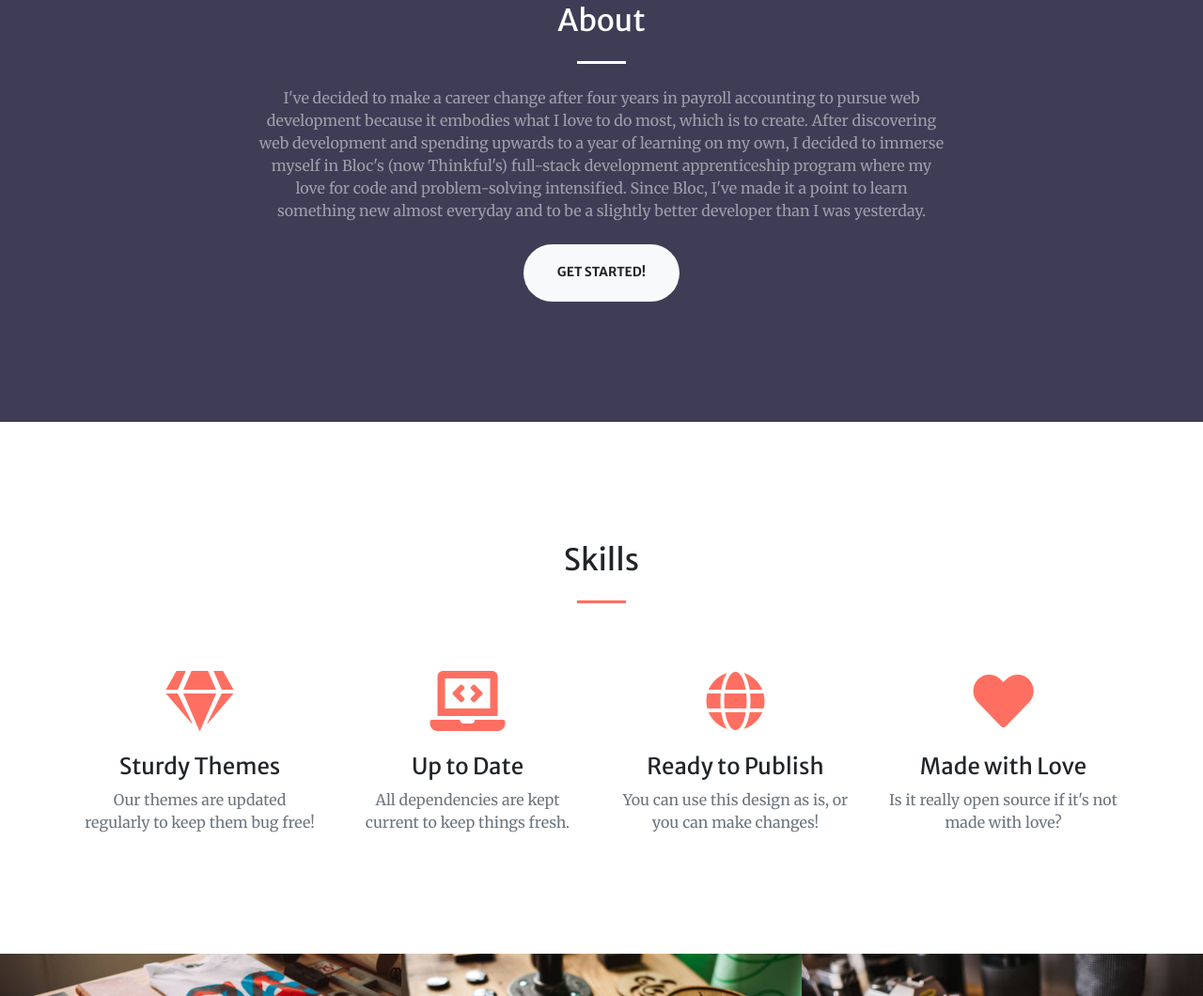
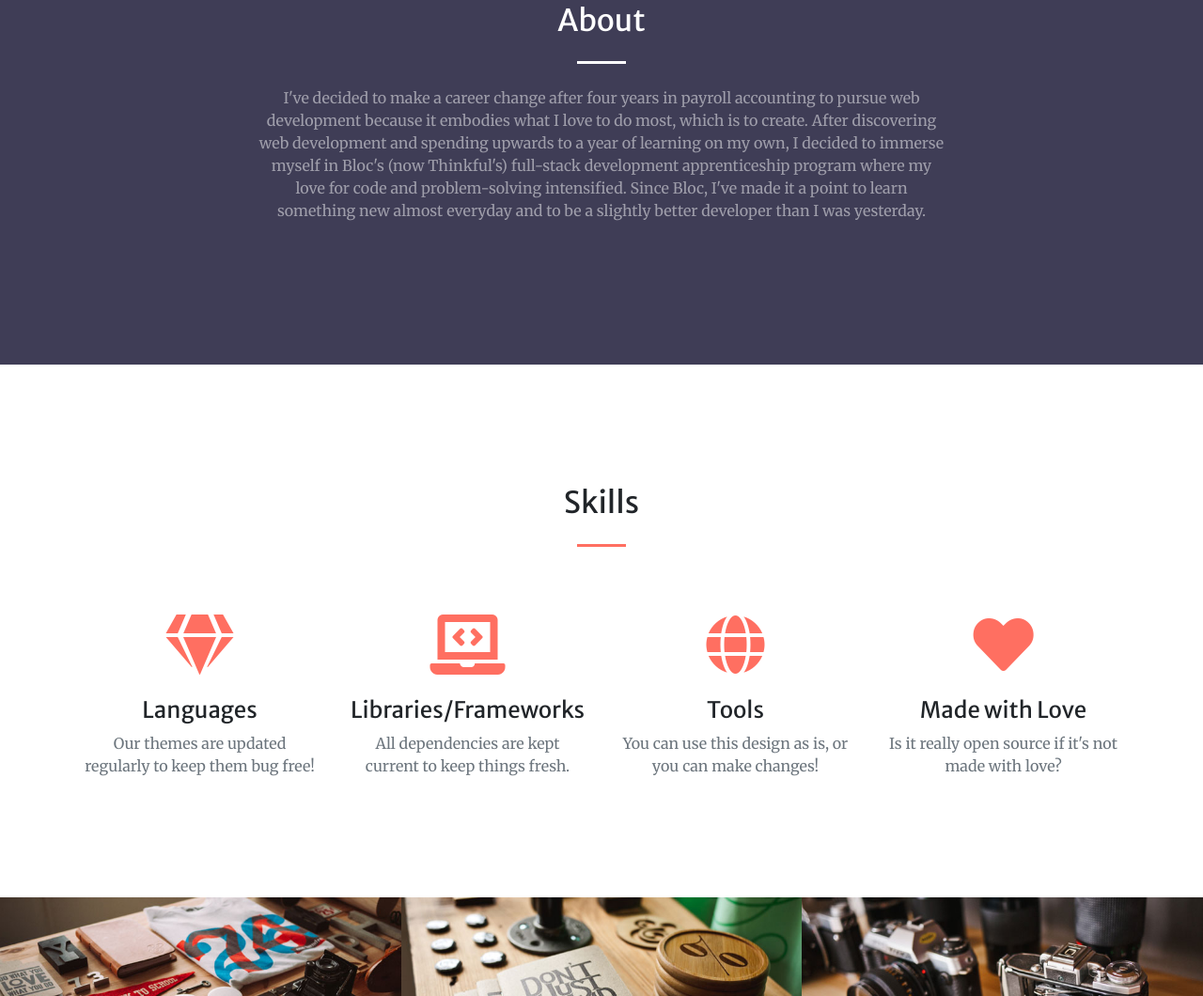
Before and after one commit to lmariemeehan/lm-portfolio, a Gatsby site: page / in a window 1280 px wide. Shown: the part 925-1985 px from the top of the page at 94% size. Built offline with nearby package versions, Linux system fonts and the light colour scheme; Gatsby itself is replaced by a stand-in of ours.

Commit message:
Took out unnecessary button

```diff
--- a/src/pages/index.js
+++ b/src/pages/index.js
@@ -47,8 +47,7 @@ export default class IndexPage extends React.Component {
                  development and spending upwards to a year of learning on my own, I decided to immerse myself in Bloc's (now Thinkful's)
                  full-stack development apprenticeship program where my love for code and problem-solving intensified. Since Bloc, I've made it a
                  point to learn something new almost everyday and to be a slightly better developer than I was yesterday.</p>
-                <a className="btn btn-light btn-xl js-scroll-trigger" href="#skills"
-                   onClick={Scroller.handleAnchorScroll}>Get Started!</a>
+
               </div>
             </div>
           </div>
@@ -62,21 +61,21 @@ export default class IndexPage extends React.Component {
               <div className="col-lg-3 col-md-6 text-center">
                 <div className="mt-5">
                   <i className="fas fa-4x fa-gem text-primary mb-4"></i>
-                  <h3 className="h4 mb-2">Sturdy Themes</h3>
+                  <h3 className="h4 mb-2">Languages</h3>
                   <p className="text-muted mb-0">Our themes are updated regularly to keep them bug free!</p>
                 </div>
               </div>
               <div className="col-lg-3 col-md-6 text-center">
                 <div className="mt-5">
                   <i className="fas fa-4x fa-laptop-code text-primary mb-4"></i>
-                  <h3 className="h4 mb-2">Up to Date</h3>
+                  <h3 className="h4 mb-2">Libraries/Frameworks</h3>
                   <p className="text-muted mb-0">All dependencies are kept current to keep things fresh.</p>
                 </div>
               </div>
               <div className="col-lg-3 col-md-6 text-center">
                 <div className="mt-5">
                   <i className="fas fa-4x fa-globe text-primary mb-4"></i>
-                  <h3 className="h4 mb-2">Ready to Publish</h3>
+                  <h3 className="h4 mb-2">Tools</h3>
                   <p className="text-muted mb-0">You can use this design as is, or you can make changes!</p>
                 </div>
               </div>
```
